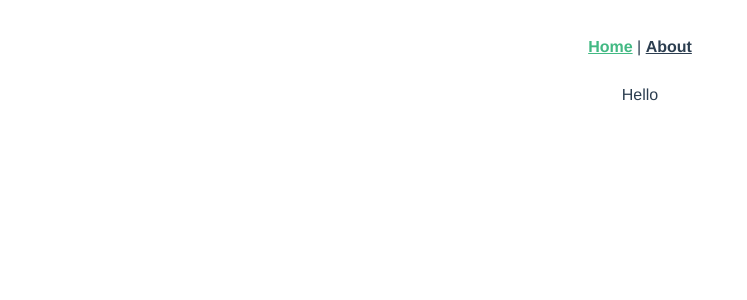
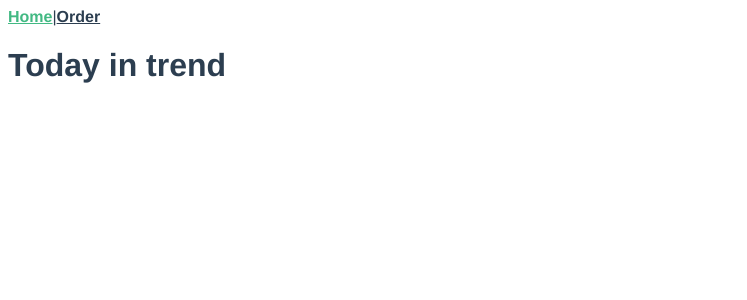
Before and after one commit to P5CHI-Web-Academy/HomeWork_TestingVueApplications, a Vue app: page / in a window 1280 px wide. Shown: the top 300 px of the page, without its empty margins (0-747 px from the left). Built offline with nearby package versions, Linux system fonts and the light colour scheme.

Commit message:
fixed test for title in Spices.vue, added setup.js file for jest configuration, need to add some short description

```diff
--- a/jest.config.js
+++ b/jest.config.js
@@ -19,6 +19,7 @@ module.exports = {
   snapshotSerializers: [
     'jest-serializer-vue'
   ],
+  setupFiles: ['<rootDir>/setup'],
   testMatch: [
     '**/tests/unit/**/*.spec.(js|jsx|ts|tsx)|**/__tests__/*.(js|jsx|ts|tsx)'
   ],
--- /dev/null
+++ b/setup.js
@@ -0,0 +1,4 @@
+import Vue from 'vue'
+import BootstrapVue from 'bootstrap-vue'
+
+Vue.use(BootstrapVue)
--- a/src/App.vue
+++ b/src/App.vue
@@ -1,10 +1,13 @@
 <template>
   <div id="app">
-    <div id="nav">
-      <router-link to="/">Home</router-link> |
-      <router-link to="/about">About</router-link>
+    <b-container>
+      <div id="nav" class="my-4">
+        <router-link :to="{name: 'home'}">Home</router-link>
+        <span class="mx-2">|</span>
+        <router-link :to="{name: 'order'}">Order</router-link>
       </div>
       <router-view/>
+    </b-container>
   </div>
 </template>
 
@@ -13,14 +16,14 @@
     font-family: 'Avenir', Helvetica, Arial, sans-serif;
     -webkit-font-smoothing: antialiased;
     -moz-osx-font-smoothing: grayscale;
-  text-align: center;
     color: #2c3e50;
   }
+
   #nav {
-  padding: 30px;
     a {
       font-weight: bold;
       color: #2c3e50;
+
       &.router-link-exact-active {
         color: #42b983;
       }
--- a/src/router.js
+++ b/src/router.js
@@ -14,8 +14,8 @@ export default new Router({
       component: Home
     },
     {
-      path: '/about',
-      name: 'about',
+      path: '/order',
+      name: 'order',
       // route level code-splitting
       // this generates a separate chunk (about.[hash].js) for this route
       // which is lazy-loaded when the route is visited.
--- a/src/views/Spices.vue
+++ b/src/views/Spices.vue
@@ -1,5 +1,7 @@
 <template>
-  <div>Hello</div>
+  <h1 class="text-left">
+    <span class="text-uppercase">Today in trend</span>
+  </h1>
 </template>
 
 <script>
```
Lines whose indentation alone changed are shown as unchanged.
